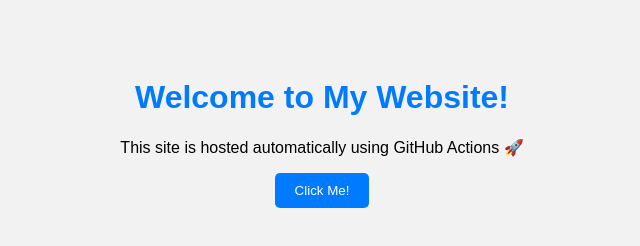
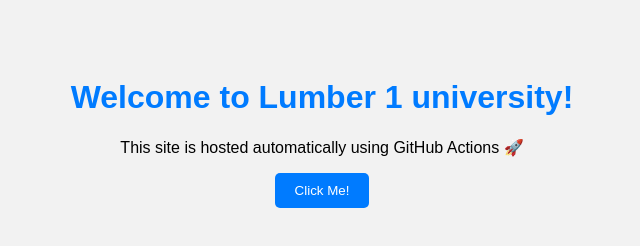
Before and after one commit to SMSufyan/Github_actions, a plain HTML site: page index.html in a window 1280 px wide. Shown: the whole page, without its empty margins (318-958 px from the left). Drawn offline with Linux system fonts and the light colour scheme.

Commit message:
Update index.html

```diff
--- a/index.html
+++ b/index.html
@@ -7,7 +7,7 @@
   <link rel="stylesheet" href="style.css">
 </head>
 <body>
-  <h1>Welcome to My Website!</h1>
+  <h1>Welcome to Lumber 1 university!</h1>
   <p>This site is hosted automatically using GitHub Actions 🚀</p>
 
   <button onclick="showMessage()">Click Me!</button>
```
